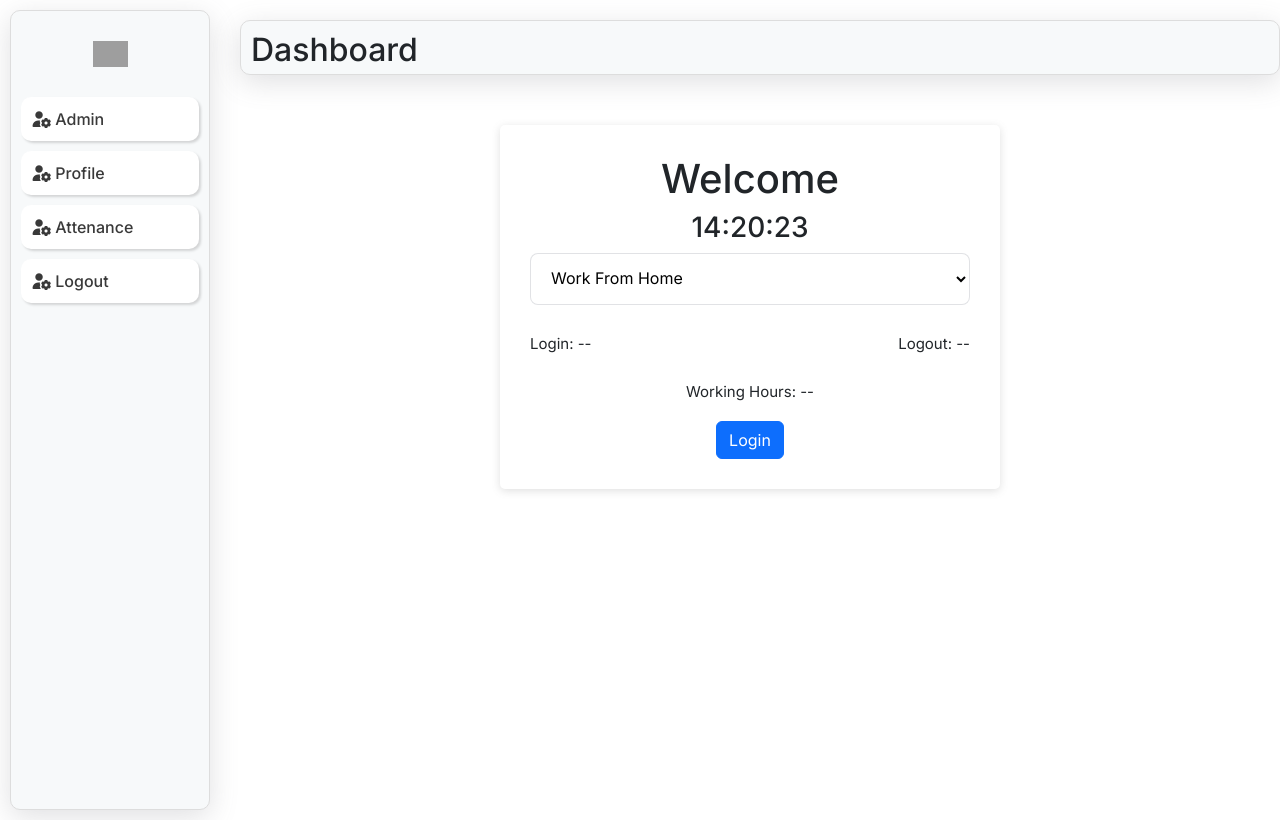
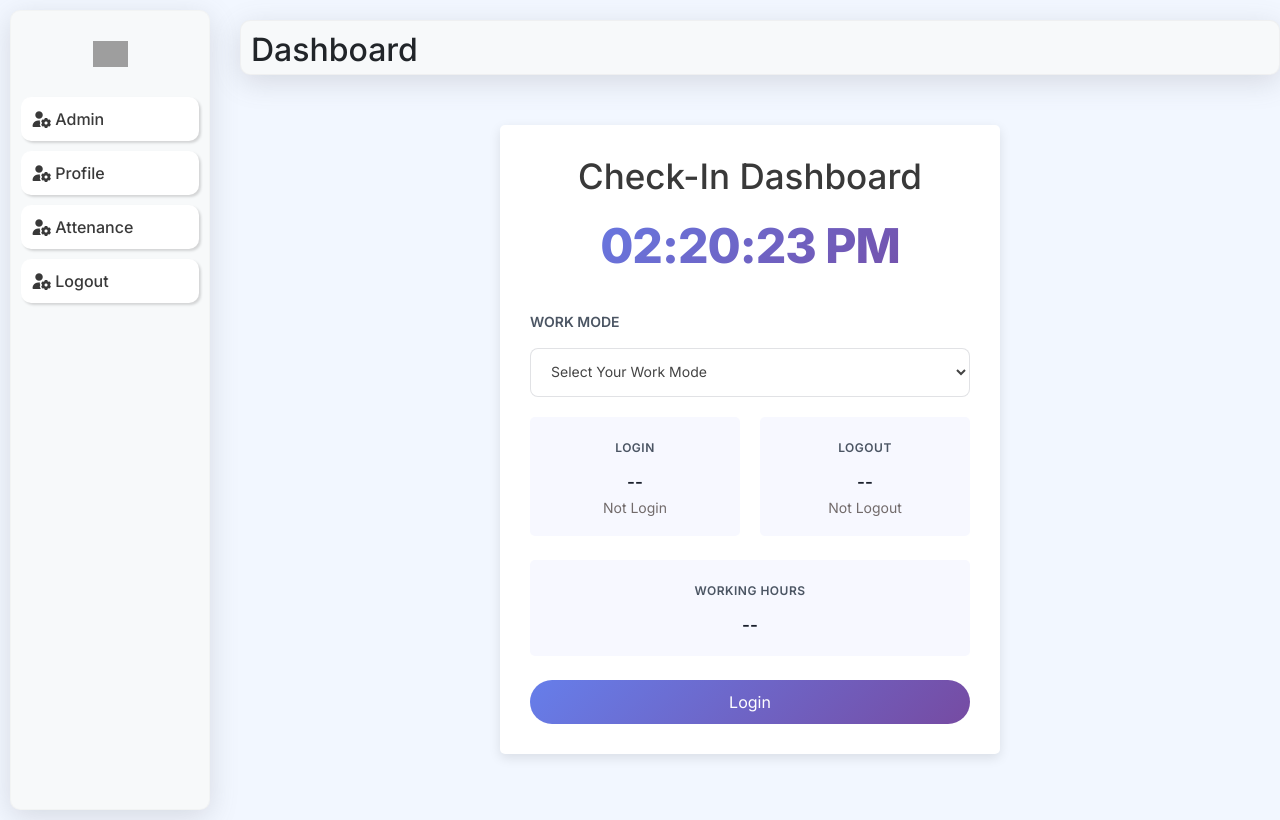
Before and after one commit to ParthibanSenthilkumar/UserDashbroadReact, a React (Vite) app: page /dashboard/attenance in a window 1280 px wide. Built offline with nearby package versions, Linux system fonts and the light colour scheme; grey boxes are pictures that could not be loaded.

Commit message:
attendance setup and css overall
attendance  page set fully and update css in over all app and new hook created.hook name useFetchattendance and create service page api get request created

```diff
--- /dev/null
+++ b/src/Hooks/useFecthAttendance.js
@@ -0,0 +1,29 @@
+import React, { useEffect, useState } from "react";
+import { errorToast } from "../Components/Toaster";
+
+const useFecthAttendance = (apiFunc) => {
+  // when pass paramter in apifunc() to receive  useFecthhook
+  const [attendance, setattendance] = useState([]);
+  const [attendanceloading, setattendanceloading] = useState(false);
+  const [attendancerror, setattendancerror] = useState(null);
+
+  useEffect(() => {
+    fetchdata();
+  }, []);
+   let fetchdata = async () =>{
+    try{
+      setattendanceloading(true)
+      let res = await apiFunc();
+      setattendance(res)
+    }
+    catch(error){
+      errorToast(error.message)
+    }
+    finally{
+      setattendanceloading(false)
+    }
+   }
+  return { attendance, attendanceloading, attendancerror }; //  return the state using other page
+};
+
+export default useFecthAttendance;
--- a/src/index.css
+++ b/src/index.css
@@ -14,6 +14,7 @@ body ul {
 body {
   font-family: "Inter", sans-serif;
   scroll-behavior: smooth;
+  background-color: var(--bg);
 }
 a {
   color: inherit;
@@ -27,12 +28,12 @@ textarea {
   font: inherit;
 }
 :root {
-  --bg: #ffffff;
+  --bg: #f2f7ff;
   --surface: rgba(255, 255, 255, 0.9);
   --text: #111827;
   --muted: #4b5563;
   --border: rgba(15, 23, 42, 0.12);
-  --gradient-color: linear-gradient(45deg, #614385, #516395);
+  --gradient-color: linear-gradient(135deg, #667eea 0%, #764ba2 100%);
 }
 
 .btn-gradient {
@@ -68,18 +69,30 @@ textarea {
   background: var(--surface);
 }
 
+.form-main{
+    margin: 30px 0px;
+    box-shadow: rgba(0, 0, 0, 0.1) 0px 4px 12px;
+    border-radius: 5px;
+    background: #fff;
+}
+
+.right-side{
+    background: #fff;
+    border-radius: 10px;
+    box-shadow: rgba(0, 0, 0, 0.15) 1.95px 1.95px 2.6px;
+}
+.login image  {
+    max-width: 563px;
+    width: 100%;
+    margin: auto;
+    display: block;
+}
 .from-group {
     position: relative;
-  max-width: 420px;
-  margin: 64px auto;
+    margin: 50px 0px;
     padding: 32px 28px;
     border-radius: 5px;
-  background: rgba(255, 255, 255, 0.88);
-  border: 1px solid rgba(15, 23, 42, 0.12);
-  box-shadow: 0 18px 35px rgba(0, 0, 0, 0.06);
-  backdrop-filter: blur(10px);
 }
-
 .from-group::before,
 .form-group::before {
   display: block;
@@ -117,7 +130,6 @@ textarea {
 }
 
 .form-item input,
-.form-item select,
 .form-item textarea {
   width: 100%;
   padding: 14px 16px;
@@ -128,7 +140,18 @@ textarea {
     border-color 160ms ease,
     box-shadow 160ms ease;
 }
-
+.form-item select{
+    width: 100%;
+    padding: 14px 16px;
+    border-radius: 8px;
+    border: 1px solid var(--border);
+    background: rgba(255, 255, 255, 0.9);
+    transition: border-color 160ms ease, box-shadow 160ms ease;
+    outline: none;
+    font-size: 14px;
+    font-weight: 400;
+    color: #444444;
+}
 .form-item input:focus {
   outline: none;
   border-color: rgba(97, 67, 133, 0.6);
@@ -164,17 +187,21 @@ textarea {
 }
 /* registration page css  */
 .form-group1 {
-  width: 100%;
-  margin: 64px auto;
-  padding: 32px 42px;
-  border-radius: 5px;
-  background: rgba(255, 255, 255, 0.88);
-  border: 1px solid rgba(15, 23, 42, 0.12);
-  box-shadow: 0 18px 35px rgba(0, 0, 0, 0.06);
-  backdrop-filter: blur(10px);
+    margin: 50px auto;
+    padding: 0px 20px;
 }
 .form-item {
   margin-bottom: 20px;
+}
+.logo{
+  position: absolute;
+  top: 44px;
+  font-size: 43px;
+  font-weight: 600;
+  background: linear-gradient(135deg, #667eea 0%, #764ba2 100%);
+  -webkit-background-clip: text;
+  -webkit-text-fill-color: transparent;
+  background-clip: text;
 }
 
 .form-item label {
@@ -215,7 +242,7 @@ textarea {
     background: #f7f9fa;
     box-shadow: rgba(100, 100, 111, 0.2) 0px 7px 29px 0px;
     margin: 10px;
-  border: 1px solid #ddd;
+    border: 1px solid #dddddd38;
     height: 100vh;
     border-radius: 10px;
 }
@@ -238,7 +265,7 @@ textarea {
     background: #f7f9fa;
     box-shadow: rgba(100, 100, 111, 0.2) 0px 7px 29px 0px;
     margin: 10px;
-  border: 1px solid #ddd;
+    border: 1px solid #dddddd52;
     padding: 10px;
     border-radius: 10px;
 }
@@ -257,18 +284,34 @@ textarea {
   margin: 30px 10px;
 }
 .dash-cart {
-  background: #f5f5f5;
+    background: #ffffff;
     padding: 20px;
     border-radius: 12px;
     text-align: center;
     transition: 0.3s;
+    box-shadow: rgba(100, 100, 111, 0.2) 0px 7px 29px 0px;
+}
+.dash-cart h3{
+    font-size: 15px;
+    font-weight: 400;
+    color: #393939;
 }
 .dash-cart:hover {
   transform: translateY(-5px);
 }
 .dash-cart span {
-  font-size: 20px;
+    font-size: 27px;
     font-weight: bold;
+    background: linear-gradient(135deg, #667eea 0%, #764ba2 100%);
+    -webkit-background-clip: text;
+    -webkit-text-fill-color: transparent;
+    background-clip: text;
+}
+table tr{
+  border-bottom: 1px solid #ddddddd9;
+}
+.table>thead th{
+    background: #e9eaff;
 }
 
 @media (max-width: 480px) {
@@ -296,11 +339,55 @@ textarea {
     margin: 50px auto;
     padding: 30px;
     text-align: center;
-  box-shadow: rgba(99, 99, 99, 0.2) 0px 2px 8px 0px;
     border-radius: 5px;
+    box-shadow: rgba(0, 0, 0, 0.1) 0px 4px 12px;
+    background: #fff;
 }
 .d-flex h4{
   font-size: 15px;
     font-weight: 400;
     margin: 10px 0px 20px 0px;
 }
+.login-card h1{
+    font-size: 35px;
+    font-weight: 500;
+    color: #393939;
+}
+.time_counter{
+  background: linear-gradient(135deg, #667eea 0%, #764ba2 100%);;
+    -webkit-background-clip: text;
+    -webkit-text-fill-color: transparent;
+    background-clip: text;
+    font-size: 48px;
+    font-weight: 800;
+    text-align: center;
+    margin: 20px 0;
+    letter-spacing: -1px
+}
+.status_box{
+  padding: 17px 20px;
+  background: #f7f8ff;
+  max-width: 210px;
+  width: 100%;
+  border-radius: 5px;
+}
+.status_box label{
+  font-size: 12px;
+    font-weight: 600;
+    text-transform: uppercase;
+    color: var(--muted);
+    margin-bottom: 8px;
+    letter-spacing: 0.5px;
+}
+.login-time{
+  display: block;
+    font-size: 17px;
+    font-weight: 600;
+    margin: 5px 0px 0px;
+    color: #1a202c;
+}
+.login-date{
+    font-size: 14px;
+    font-weight: 400;
+    color: #726b6b;
+}
--- a/src/pages/Attenance.jsx
+++ b/src/pages/Attenance.jsx
@@ -18,9 +18,16 @@ const DefaultIcon = L.icon({
 L.Marker.prototype.options.icon = DefaultIcon;
 
 // Time function
+  const formatTime = (date) =>
+    date.toLocaleTimeString([], {
+      hour: "2-digit",
+      minute: "2-digit",
+      second: "2-digit",
+      hour12: true,
+    });
+
   const handleTime = () => {
-  const time = new Date();
-  return `${time.getHours()}:${time.getMinutes()}:${time.getSeconds()}`;
+    return formatTime(new Date());
   };
 
 const Attenance = () => {
@@ -28,7 +35,7 @@ const Attenance = () => {
   const webcamRef = useRef(null);
   const [image, setImage] = useState(null);
   const [show, setShow] = useState(false);
-  const [status, setStatus] = useState("Work From Home");
+  const [status, setStatus] = useState("");
 
   const [loginTime, setLoginTime] = useState(null);
   const [logoutTime, setLogoutTime] = useState(null);
@@ -88,13 +95,12 @@ const Attenance = () => {
   // SAVE (after capture)
 const handleSave = async () => {
   try {
+    if (localStorage.getItem("currentAttendanceId")) {
+      alert("Already logged in!");
+      return;
+    }
+
     const currentTime = new Date();
-
-      // if (!position || !image) {
-      //   alert("Capture image and location required!");
-      //   return;
-      // }
-      console.log("loginId:", localStorage.getItem("loginId"));
 
     const attendanceData = {
       latitude: position?.[0],
@@ -107,40 +113,36 @@ const Attenance = () => {
     };
 
     const recordId = await createAttendance(attendanceData);
-      console.log(recordId,'resposnse id');
 
-      // Store for logout
-      localStorage.setItem("attendanceId", recordId);
+    //store only CURRENT session
+    localStorage.setItem("currentAttendanceId", recordId);
     localStorage.setItem("currentLoginTime", currentTime.toISOString());
-      localStorage.setItem("attendanceLoginId", localStorage.getItem("loginId"));
 
+
+    setLoginTime(currentTime);
     setLogoutTime(null);
     setWorkingHours("");
-      localStorage.removeItem("logoutTime");
-      localStorage.removeItem("workingHours");
 
-      setLoginTime(currentTime);
     handleClose();
   } catch (err) {
-      console.error("Error saving attendance:", err);
+    console.error(err);
   }
 };
 
   // LOGOUT
 const handleLogout = async () => {
   try {
-    const attendanceId = localStorage.getItem("attendanceId");
+    const attendanceId = localStorage.getItem("currentAttendanceId");
 
     if (!attendanceId) {
-      alert("Please login first!");
+      alert("No active session!");
       return;
     }
 
     const currentTime = new Date();
-    const storedLoginTime = localStorage.getItem("currentLoginTime");
+    const loginTime = new Date(localStorage.getItem("currentLoginTime"));
 
-    const login = new Date(storedLoginTime);
-    const diff = currentTime - login;
+    const diff = currentTime - loginTime;
 
     const hrs = Math.floor(diff / (1000 * 60 * 60));
     const mins = Math.floor((diff / (1000 * 60)) % 60);
@@ -154,38 +156,50 @@ const handleLogout = async () => {
 
     await updateAttendance(updateData, attendanceId);
 
-    // SAVE for refresh
+    setLogoutTime(currentTime);
+    setWorkingHours(workString);
     localStorage.setItem("logoutTime", currentTime.toISOString());
     localStorage.setItem("workingHours", workString);
+    // clear ONLY current session
+    localStorage.removeItem("currentAttendanceId");
 
-    setLogoutTime(currentTime);
-    setWorkingHours(workString);
 
-    // clear
-    localStorage.removeItem("attendanceId");
-    localStorage.removeItem("attendanceLoginId");
   } catch (err) {
-    console.error("Error updating attendance:", err);
+    console.error(err);
   }
 };
 
   return (
     <>
       <div className="login-card">
-        <h1>Welcome</h1>
-        <h3>{time}</h3>
+        <h1>Check-In Dashboard</h1>
+        <h3 className="time_counter">{time}</h3>
         <div className="form-item">
+          <label className="text-start mt-3">WORK MODE</label>
         <select value={status} onChange={(e) => setStatus(e.target.value)}>
+          <option value="Select Your Work Mode">Select Your Work Mode</option>
           <option value="Work From Home">Work From Home</option>
+          <option value="Office">Office</option>
           <option value="Remote">Remote</option>
         </select>
         </div>
         <div className="d-flex align-items-center justify-content-between">
-        <h4>Login: {loginTime ? loginTime.toLocaleString() : "--"}</h4>
-        <h4>Logout: {logoutTime ? logoutTime.toLocaleString() : "--"}</h4>
+          <div className="status_box">
+            <label >Login</label>
+            <span className="login-time">{loginTime ? loginTime.toLocaleTimeString(): "--"}</span>
+            <span className="login-date">{loginTime ? loginTime.toLocaleDateString() : "Not Login"}</span>
           </div>
-        <h4>Working Hours: {workingHours || "--"}</h4>
-        <Button
+          <div className="status_box">
+            <label >Logout</label>
+            <span className="login-time">{logoutTime ? logoutTime.toLocaleTimeString(): "--"}</span>
+            <span  className="login-date">{logoutTime ? logoutTime.toLocaleDateString() : "Not Logout"}</span>
+          </div>
+        </div>
+        <div className="status_box my-4 "style={{maxWidth:"100%"}} >
+          <label>Working Hours</label>
+          <span  className="login-time">{workingHours || "--"}</span>
+        </div>
+        <Button className="btn-gradient w-100"
           onClick={loginTime && !logoutTime ? handleLogout : handleLoginClick}
           >
           {loginTime && !logoutTime ? "Logout" : "Login"}
@@ -198,7 +212,23 @@ const handleLogout = async () => {
 
         <Modal.Body>
          <Webcam ref={webcamRef} screenshotFormat="image/jpeg" width="100%" />
-          {image && <img src={image} alt="captured" width="100%" />}
+          {image && (
+            <div className="capture-preview">
+              <img src={image} alt="captured" width="100%" />
+              <div
+                style={{
+                  padding: "12px",
+                  textAlign: "center",
+                  background: "#f0f4ff",
+                  color: "#667eea",
+                  fontSize: "12px",
+                  fontWeight: 600,
+                }}
+              >
+                Photo captured successfully
+              </div>
+            </div>
+          )}
         </Modal.Body>
 
         <Modal.Footer>
--- a/src/pages/Dashboard.jsx
+++ b/src/pages/Dashboard.jsx
@@ -3,12 +3,14 @@ import useFecth from "../Hooks/useFecth";
 import Loader from "../Components/Loader";
 import { errorToast } from "../Components/Toaster";
 import Modaluser from "../Components/Modaluser";
-import { getData } from "../Services/Api";
+import {getData,AttandanceData } from "../Services/Api";
+import useFecthAttendance from "../Hooks/useFecthAttendance";
 
 const Dashboard = () => {
   //usefetch call and destructuring
   let {userdata,loading,error}=useFecth(getData) // call get request in service{api.js}
-
+  //user attendance
+  let { attendance, attendanceloading, attendancerror}=useFecthAttendance(AttandanceData)
   const [show, setShow] = useState(false);
   const [currentRow, setCurrentRow] = useState(null);
   const handleClose = () => setShow(false);
@@ -18,14 +20,20 @@ const Dashboard = () => {
     setShow(true);
   }
   // console.log(data,'user data');
-  if (loading) {
+  console.log(attendance,"attendance");
+
+  const handleOpenmap=(lat,lng)=>{
+    window.open(`https://www.google.com/maps?q=${lat},${lng}`);
+  }
+
+  if (loading || attendanceloading) {
     return (
       <div className="d-flex align-items-center justify-content-center vh-100 vw-100">
         <Loader />
       </div>
     );
   }
-  if (error) {
+  if (error||attendancerror ) {
     return errorToast(error.message);
   }
   return (
@@ -33,12 +41,12 @@ const Dashboard = () => {
       <div className="cart-group">
         <div className="dash-cart">
           <h3>Total Users</h3>
-          <span>100</span>
+          <span>{userdata.length}</span>
         </div>
 
         <div className="dash-cart">
-          <h3>Total Users</h3>
-          <span>100</span>
+          <h3>Total Login</h3>
+          <span>{attendance.length}</span>
         </div>
 
         <div className="dash-cart">
@@ -56,7 +64,7 @@ const Dashboard = () => {
       </div>
 
       <div className="user-table">
-        <table className="table table-bordered table-responsive text-center">
+        <table className="table table-borderless   table-responsive text-center">
           <thead>
             <tr>
               <th>Name</th>
@@ -94,6 +102,53 @@ const Dashboard = () => {
           </tbody>
         </table>
       </div>
+
+
+
+        <div className="user-table">
+        <table className="table table-borderless table-responsive text-center">
+          <thead>
+            <tr>
+              <th>Image</th>
+              <th>Login Time</th>
+              <th>Logout Time</th>
+              <th>Working Hours</th>
+              <th>Location</th>
+            </tr>
+          </thead>
+          <tbody>
+            {attendance.length > 0 ? (
+              attendance.map((attendanceData) => (
+                <tr key={attendanceData.id}>
+                  <td>
+                    {attendanceData.image ? (
+                      <img src={attendanceData.image} width="50" height="50" />
+                    ) : "---"}
+                  </td>
+                  <td>{new Date(attendanceData.loginTime).toLocaleString()|| ""}</td>
+                  <td>{new Date(attendanceData.logoutTime).toLocaleString() || "--"}</td>
+                   <td>{attendanceData.workingHours || "--"}</td>
+                  {/* <td style={{ cursor:"pointer" }} onClick={()=>handleOpenmap(attendanceData.latitude,attendanceData.longitude )  }>View Location </td> */}
+                  <td></td>
+                </tr>
+              ))
+            ) : (
+              <tr>
+                <td colSpan={5} className="text-center pt-3">
+
+                  <p>User Not found</p>
+                </td>
+              </tr>
+            )}
+            {/* data to pass with modal probs type */}
+            <Modaluser
+              show={show}
+              handleClose={handleClose}
+              currentRow={currentRow}
+            />
+          </tbody>
+        </table>
+      </div>
     </>
   );
 };
--- a/src/pages/Register.jsx
+++ b/src/pages/Register.jsx
@@ -105,6 +105,7 @@ const Register = () => {
 
   return (
     <Container>
+      <div className="form-main">
         <Row>
           {loading ? (
             <div className="d-flex justify-content-center align-items-center vh-100">
@@ -114,10 +115,12 @@ const Register = () => {
             <>
               {/* Left Side */}
               <Col
-              lg={5}
-              className="d-flex justify-content-center align-items-center "
+                lg={6}
+                className="d-flex justify-content-center align-items-center position-relative"
+                style={{background:"#fafafa"}}
               >
-              <div className="left-side">
+                <div className="left-side ">
+                  <div className="logo">Register Now</div>
                   <img
                     src={
                       "https://img.freepik.com/free-vector/businessman-businesswoman-looking-computer-monitor_1262-21450.jpg"
@@ -129,8 +132,8 @@ const Register = () => {
               </Col>
 
               {/* Right Side */}
-            <Col lg={7}>
-              <div className="right-side form-group1 w-100">
+              <Col lg={6}>
+              <div className="right-side form-group1 "style={{boxShadow: "unset"}} >
                   <form onSubmit={handleSubmit}>
                     <h2 className="title"> Register</h2>
                     <Row>
@@ -269,16 +272,18 @@ const Register = () => {
                         Register
                       </button>
                     </Row>
-                </form>
-
                     <h5 className="footer_text">
                     Already have account? <Link to="/login">Login</Link>
                   </h5>
+                  </form>
+
+
                 </div>
               </Col>
             </>
           )}
         </Row>
+      </div>
     </Container>
   );
 };
```
Also changed, not shown: src/Services/Api.js (+24 -1 lines), src/pages/Login.jsx (+5 -2 lines). Lines whose indentation alone changed are shown as unchanged.
